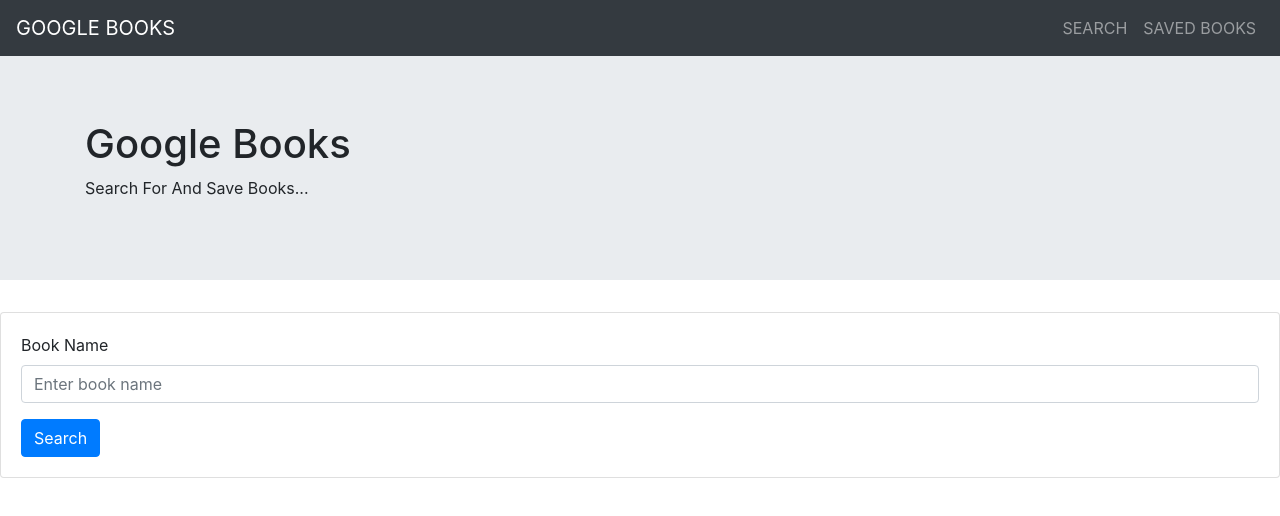
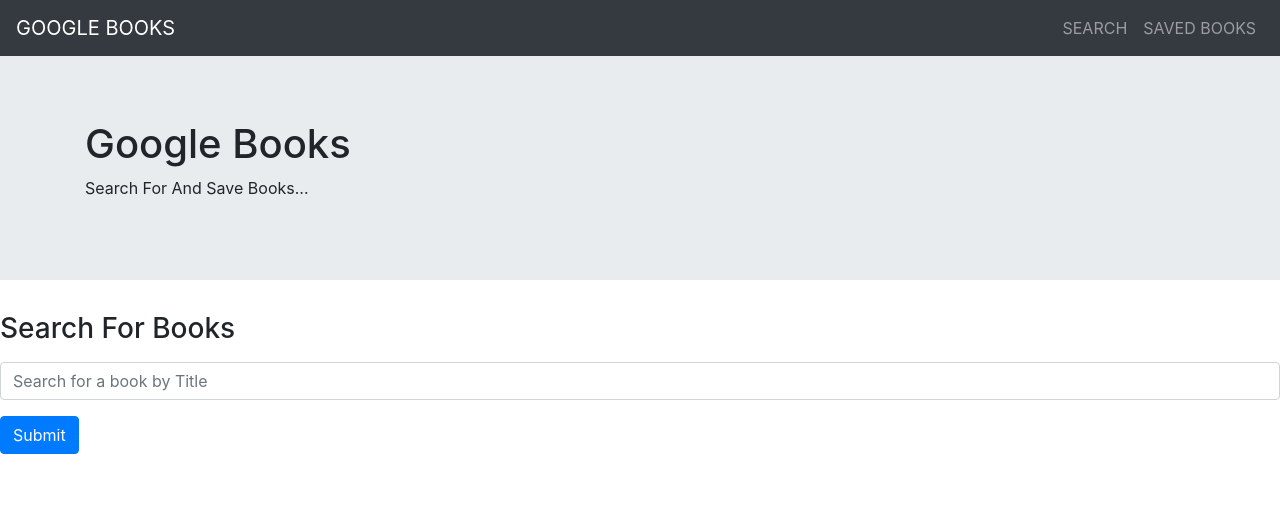
Before and after one commit to alidemirbay/google-book-search, a React (Create React App) app in the folder client/: page / in a window 1280 px wide. Shown: the top 516 px of the page. Built offline with nearby package versions, Linux system fonts and the light colour scheme.

Commit message:
adds search page

```diff
--- a/client/src/components/SearchForm.jsx
+++ b/client/src/components/SearchForm.jsx
@@ -1,34 +1,31 @@
 import React from "react";
-import { Card, Form, Button } from "react-bootstrap";
 
-function SearchForm({}) {
+const SearchForm = (props) => {
   return (
-    <Card>
-      <Card.Body>
-        <Form>
-          <Form.Group>
-            <Form.Label>Book Name</Form.Label>
-            <Form.Control
-              type="text"
-              // value={props.search}
-              name="searchBook"
-              placeholder="Enter book name"
-              // onChange={props.handleInputChange}
-            />
-          </Form.Group>
-
-          <Button
-            variant="primary"
-            type="submit"
-            // onClick={props.handleFormSubmit}
-          >
-            {" "}
-            Search{" "}
-          </Button>
-        </Form>
-      </Card.Body>
-    </Card>
+    <form>
+      <div className="form-group">
+        <label className="BookSearchLabel">
+          <h3>Search For Books</h3>
+        </label>
+        <br></br>
+        <input
+          className="col-12 form-control"
+          value={props.search}
+          type="text"
+          name="searchBook"
+          placeholder="Search for a book by Title"
+          onChange={props.handleInputChange}
+        />
+      </div>
+      <button
+        type="submit"
+        className=" btn btn-primary mb-3"
+        onClick={props.handleFormSubmit}
+      >
+        Submit
+      </button>
+    </form>
   );
-}
+};
 
 export default SearchForm;
```
Also changed, not shown: client/src/components/SearchResult.jsx (added, +42 -0 lines), client/src/pages/SearchPage.jsx (added, +75 -0 lines).
